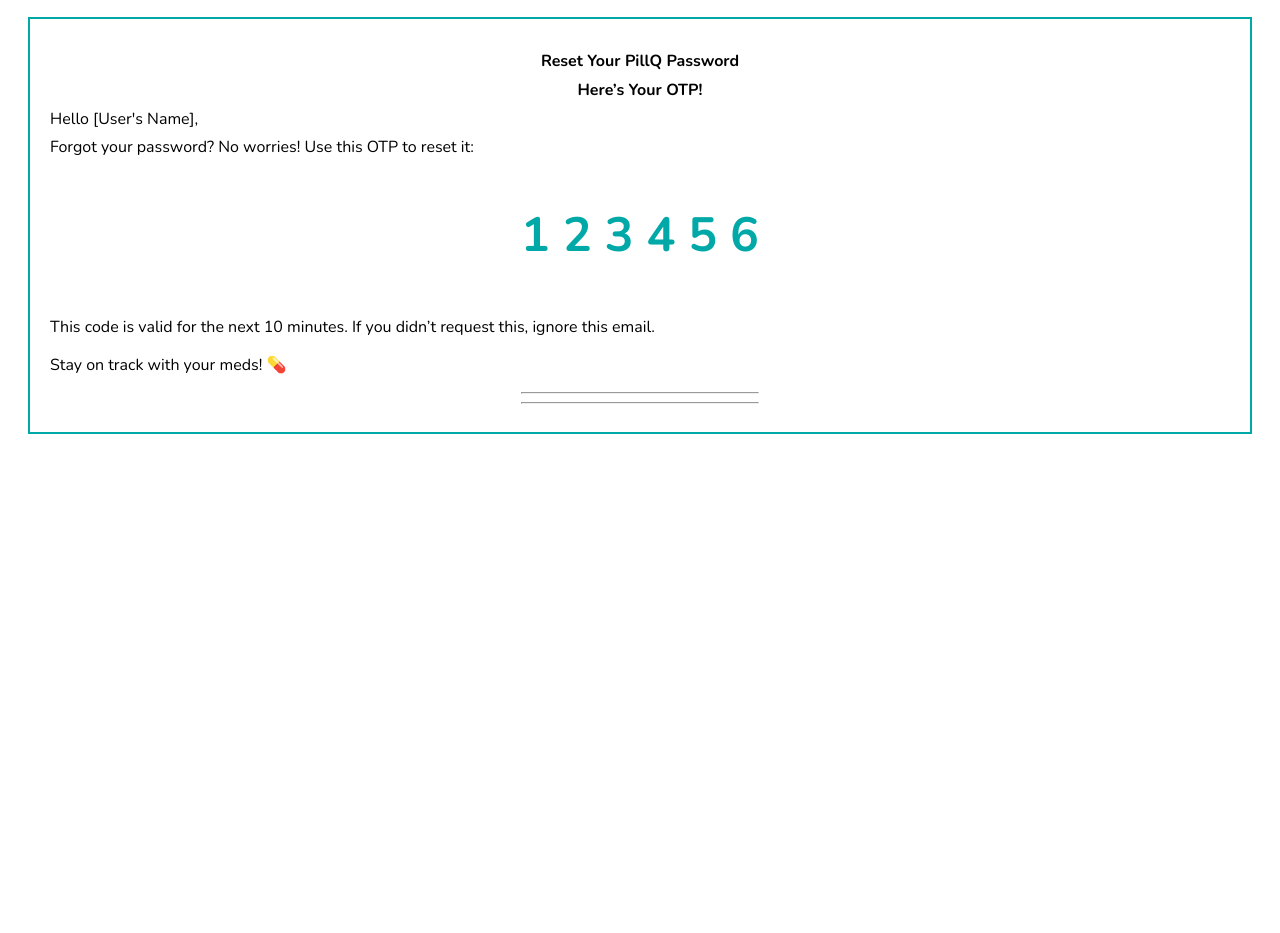
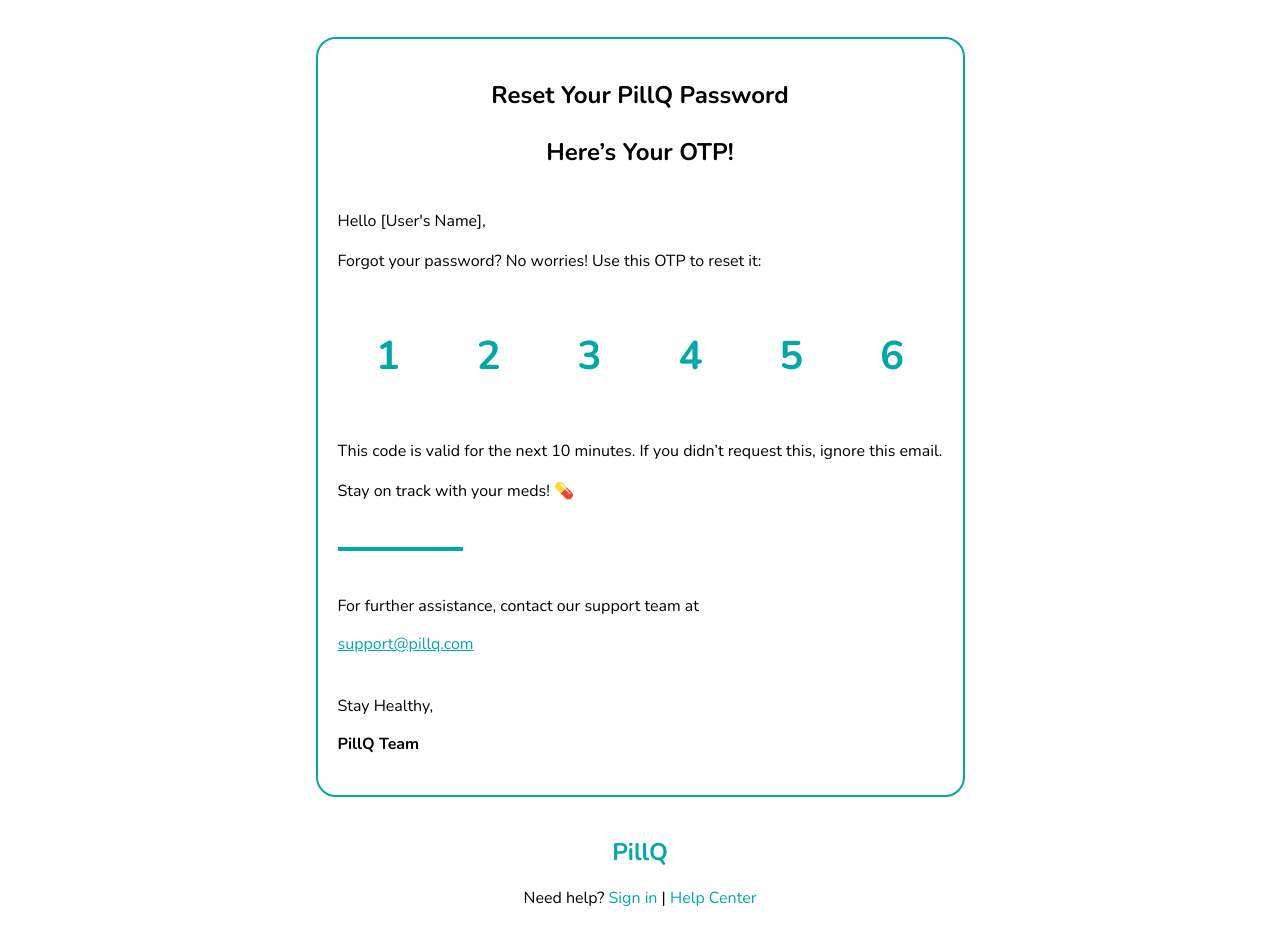
Before and after one commit to DevanshRimza24/Task-HTML-CSS, a plain HTML site: page email-template/index.html in a window 1280 px wide. Shown: the part 80-1013 px from the top of the page. Before the commit the page ends 800 px from the top, so only its background shows below. Drawn offline with nearby package versions, Linux system fonts and the light colour scheme.

Commit message:
email template

```diff
--- a/email-template/index.html
+++ b/email-template/index.html
@@ -1,3 +1,4 @@
+
 <!DOCTYPE html>
 <html lang="en">
 <head>
@@ -11,6 +12,13 @@
         *{
             font-family: Nunito;
         }
+
+    .email-template {
+        display: flex;
+        flex-direction: column;
+        align-items: center;
+    }
+
       .header {
 
         text-align: center;
@@ -23,43 +31,115 @@
         margin: 20px;
         /* width: 100%; */
         border: 2px solid #00A8A8;
-
+        border-radius: 20px;
         height: auto;
-        padding: 20px;
-
+        padding-left: 20px;
+        padding-right: 20px;
+        margin-top: 40px;
     }
 
     .container-head {
         text-align: center;
         font-weight: bold;
-        line-height: 80%;
+        line-height: 33px;
+        margin-top: 40px;
+    }
+
+    .container-head p {
+        font-size: 24px;
     }
     .container-greetings {
         /* padding: 10px; */
-        line-height: 80%;
+        line-height: 24px;
+        margin-top: 40px;
+
+
     }
+    .container-greetings p {
+        font-size: 16px;
+    }
+
+
 
     .container-digit {
         text-align: center;
-        font-weight: bold;
+        font-weight: 700;
         color: #00A8A8;
-        font-size: 300%;
+        font-size: 40px;
+        display: flex;
+        justify-content: space-around;
+
+
     }
 
     .container-digit p {
         justify-content: space-around;
     }
 
+    .container-time {
+        line-height: 24px;
+    }
+    .container-time p {
+        font-size: 16px;
+    }
+
     .container-line{
         text-align: left;
+        padding-top: 20px;
+        padding-bottom: 20px;
     }
     #line{
         width: 20%;
+        margin-left: 0;
+        color: #00A8A8;
+        border: 2px solid;;
+    }
+
+    .container-support {
+        line-height: 22px;
+    }
+    .container-support p {
+        font-size: 16px;
+    }
+    .container-support a {
+        color: #00A8A8;
+    }
+    .container-bottom {
+        text-align: left;
+        line-height: 22px;
+        margin-top: 40px;
+        margin-bottom: 40px;
+    }
+    .container-bottom p {
+        font-size: 16px;
+    }
+
+    .container-bottom p:nth-child(2) {
+        font-weight: bold;
+    }
+
+    .footer {
+        width: 40%;
+        text-align: center;
+        line-height: 50%;
+    }
+    .footer p:nth-child(1) {
+        font-size: 24px;
+        color: #00A8A8;
+        font-weight: 700;
+        line-height: 22px;
+    }
+    .footer p:nth-child(2) {
+        line-height: 22px;
+    }
+    .footer a {
+        color: #00A8A8;
+        text-decoration: none;
     }
     </style>
 </head>
 <body>
-    <div>
+    <div class="email-template">
     <header class="header">
         <img id="logo" src="PillQ Logo.png" alt="">
     </header>
@@ -78,10 +158,10 @@
           </div>
 
           <div class="container-digit">
-            <p> 1   2   3   4   5   6 </p>
+            <p>1</p>  <p>2</p>   <p>3</p>  <p>4</p>   <p>5</p>   <p>6</p>
           </div>
 
-          <div>
+          <div class="container-time">
             <p>This code is valid for the next 10 minutes. If you didn’t request this, ignore this email.</p>
             <p>Stay on track with your meds! 💊</p>
           </div>
@@ -89,13 +169,23 @@
           <div class="container-line">
             <hr id="line">
           </div>
-          <hr id="line">
+
+          <div class="container-support">
+           <p>For further assistance, contact our support team at </p>
+           <a href="support@pillq.com">support@pillq.com</a>
+          </div>
+
+          <div class="container-bottom">
+            <p>Stay Healthy,</p>
+            <p>PillQ Team</p>
+          </div>
 
     </div>
 
-
-
-
+    <div class="footer">
+        <p>PillQ</p>
+        <p>Need help? <a href="#">Sign in</a> | <a href="#">Help Center</a> </p>
+    </div>
 
 
 
```
